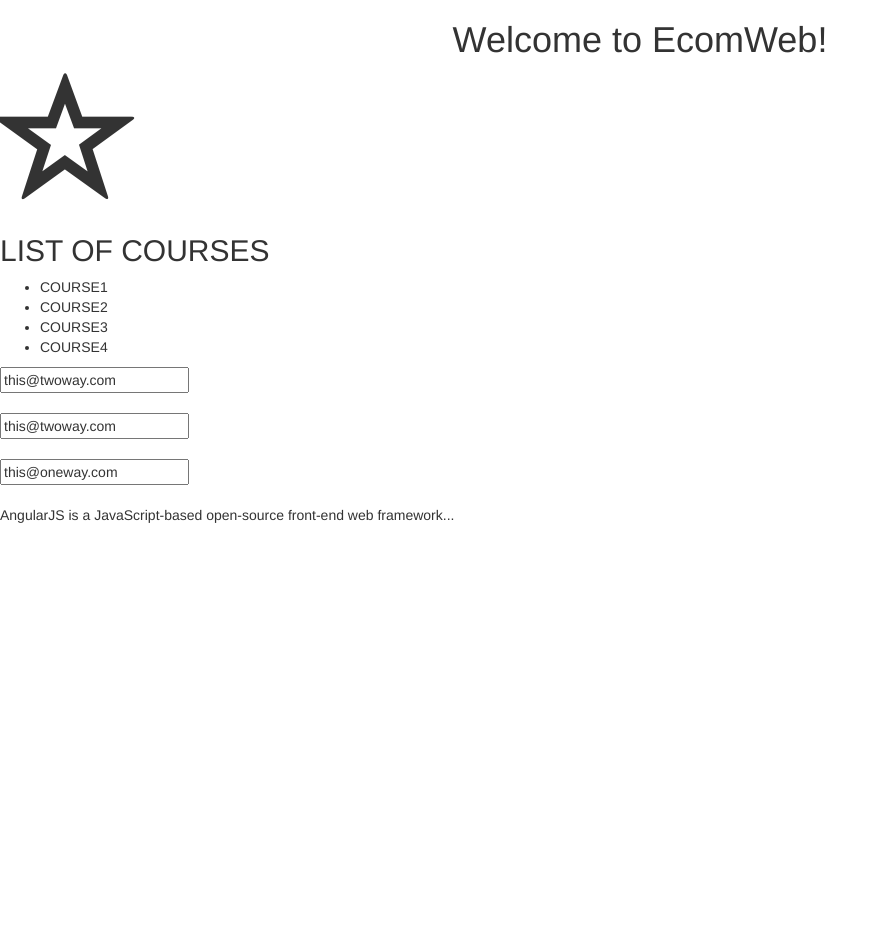
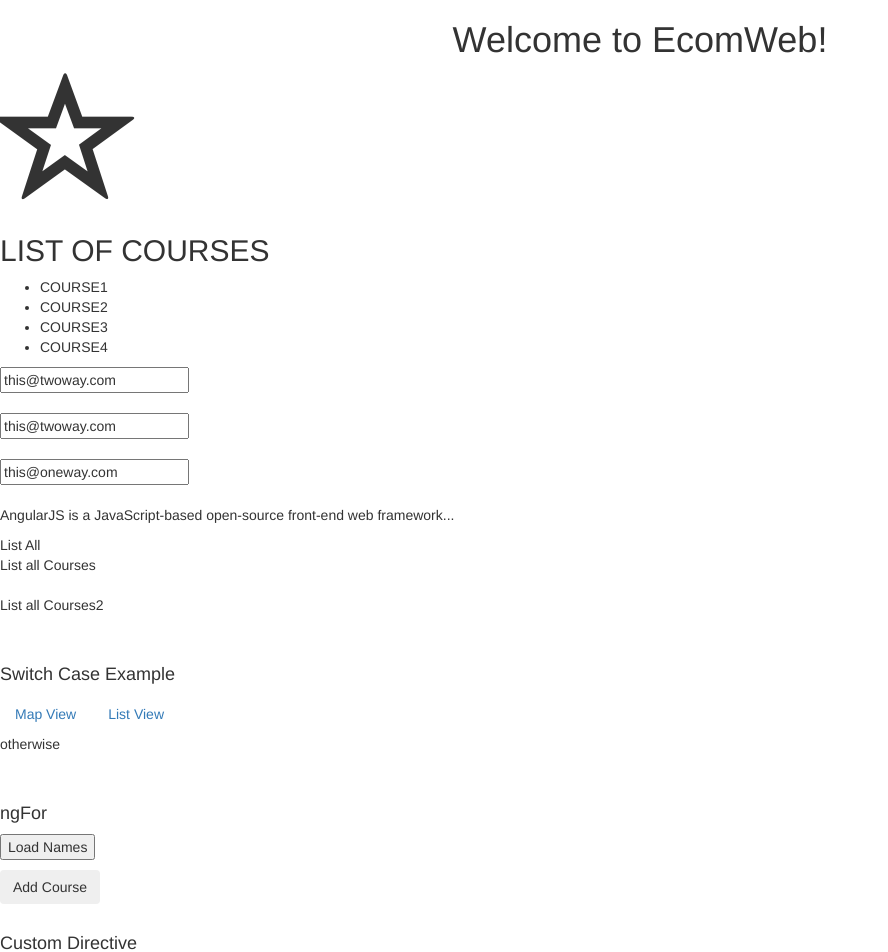
Before and after one commit to ritzy192/udemyProj, an Angular app: page / in a window 1280 px wide. Shown: the top 952 px of the page, without its empty margins (0-888 px from the left). Before the commit the page ends 800 px from the top, so only its background shows below. Built offline with nearby package versions, Linux system fonts and the light colour scheme.

Commit message:
covered ngIf, hidden property,ngSwitchCase,ngFor,trackby,ngClass,ngStyle,Safetraversal operator and custom directive

```diff
--- a/src/app/app.component.html
+++ b/src/app/app.component.html
@@ -6,4 +6,75 @@
 </div>
 <star [Favourite]="post.isFavourite" (change)="logSelectedState($event)" ></star>
 <courses></courses>
+
+<!-- 1st way -->
+<div *ngIf = 'Items.length > 0'>
+  List All
+</div>
+
+<div *ngIf = 'Items.length == 0'>
+  None to display
+</div>
 <router-outlet></router-outlet>
+
+
+<!-- 2nd way -->
+<div *ngIf ="Courses.length > 0; else noCourse">
+  List all Courses
+</div>
+<ng-template #noCourse>
+  No courses yet
+</ng-template>
+<br>
+
+<!-- 3rd way -->
+<div *ngIf ="Courses.length > 0; then Course else noCourse2"></div>
+  <ng-template #Course>
+    List all Courses2
+  </ng-template>
+  <ng-template #noCourse2>
+    No courses2 yet
+  </ng-template>
+  <br>
+
+  <!-- Hidden --4th way>
+<div [hidden]="Courses.length == 0">
+ List of hidden courses
+</div>
+<div [hidden]='Courses.length > 0'>
+  No courses yet
+</div>!-->
+
+
+<!-- switch case -->
+<br>
+<br>
+<h4>Switch Case Example</h4>
+<ul class="nav nav-pills">
+  <li [class.active]="viewMode == 'map'">
+    <a (click)="viewMode = 'map'">Map View</a></li>
+  <li [class.active]="viewMode == 'list'">
+    <a (click)="viewMode = 'list'">List View</a></li>
+</ul>
+<div [ngSwitch]="viewMode">
+  <div *ngSwitchCase="'map'">Map view Content</div>
+  <div *ngSwitchCase="'list'">List view content</div>
+  <div *ngSwitchDefault>otherwise</div>
+</div>
+<br>
+<br>
+<h4>ngFor</h4>
+<button (click)="loadNames();">Load Names</button>
+<ul>
+  <li *ngFor="let item of Info; index as i;trackBy: trackNames">
+    {{i}} - {{item.name}} <span (click)=removeCourse(item);>X</span></li>
+</ul>
+<button class="btn" (click)='addCourse();'>Add Course</button>
+<br>
+<br>
+
+<!-- Custom directive -->
+<h4>Custom Directive</h4>
+<input type="text" [appInputFormat]="'lowercase'">
+<br>
+<br>
--- a/src/app/app.component.ts
+++ b/src/app/app.component.ts
@@ -6,8 +6,10 @@ import { FavouriteEventArgs } from './star.component';
   templateUrl: './app.component.html',
   styleUrls: ['./app.component.css']
 })
+
 export class AppComponent {
   title = "EcomWeb";
+  Info: any;
   post = {
     // debugger
     isFavourite: false,
@@ -15,4 +17,27 @@ export class AppComponent {
   logSelectedState(args: FavouriteEventArgs){
     console.log("is selected: ", args);
   }
+  Items= ['mang0,graoes,orange'];
+  Courses= [2,4,6,7,8,10,1];
+
+  loadNames(){
+  this.Info = [
+    {id: 1, name: 'Aman'},
+    {id: 2, name: 'Rohit'},
+    {id: 3, name: 'Aakash'},
+    {id: 4, name: 'Raman'},
+    {id: 5, name: 'sunny'},
+    {id: 6, name: 'nikhil'}
+  ];
+ }
+  addCourse(){
+    this.Info.push({id:3,name:'Karan'})
+  }
+  removeCourse(item){
+  let index = this.Info.indexOf(item);
+  this.Info.splice(index,1)
+  }
+  trackNames(index,item){
+    return item ? item.id : undefined;
+  }
 }
--- a/src/app/app.module.ts
+++ b/src/app/app.module.ts
@@ -7,6 +7,7 @@ import { CoursesService } from './courses.service';
 import { FormsModule} from '@angular/forms';
 import { SummaryPipe } from './summary.pipe';
 import { StarComponent } from './star.component';
+import { InputFormatDirective } from './input-format.directive';
 
 
 
@@ -15,7 +16,8 @@ import { StarComponent } from './star.component';
     AppComponent,
     CoursesComponent,
     SummaryPipe,
-    StarComponent
+    StarComponent,
+    InputFormatDirective
   ],
   imports: [
     BrowserModule,
--- /dev/null
+++ b/src/app/input-format.directive.ts
@@ -0,0 +1,19 @@
+import { Directive, ElementRef, HostListener, Input } from '@angular/core';
+import { format } from 'url';
+
+@Directive({
+  selector: '[appInputFormat]'
+})
+export class InputFormatDirective {
+
+  @Input('appInputFormat') format;
+  constructor(private el: ElementRef) { }
+
+  @HostListener('blur') onBlur(){
+    let value: string = this.el.nativeElement.value;
+    if(this.format == 'lowercase')
+      this.el.nativeElement.value = value.toLowerCase()
+    else
+      this.el.nativeElement.value = value.toUpperCase()
+  }
+}
--- a/src/app/star.component.html
+++ b/src/app/star.component.html
@@ -1,7 +1,18 @@
+<!-- Class binding example
 <span
     class= "glyphicon"
     [class.glyphicon-star]="isFavourite"
     [class.glyphicon-star-empty]="!isFavourite"
     (click)="onClick()"
     style="font-size: 10em;"
+></span> -->
+
+<span
+    class= "glyphicon"
+    [ngClass]="{
+        'glyphicon-star': isFavourite,
+        'glyphicon-star-empty': !isFavourite
+    }"
+    (click)="onClick()"
+    style="font-size: 10em;"
 ></span>
```
Also changed, not shown: 1 other file (tests, documents, lock files or other folders).
